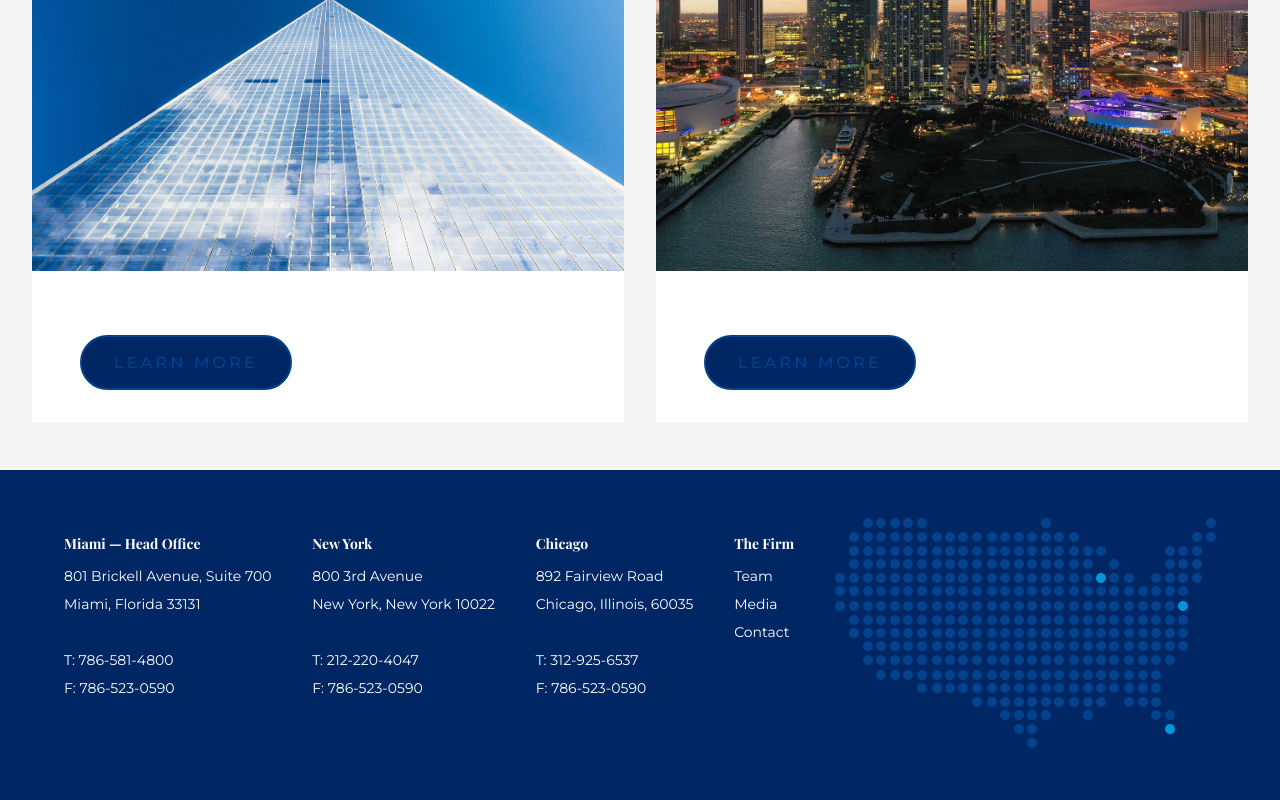
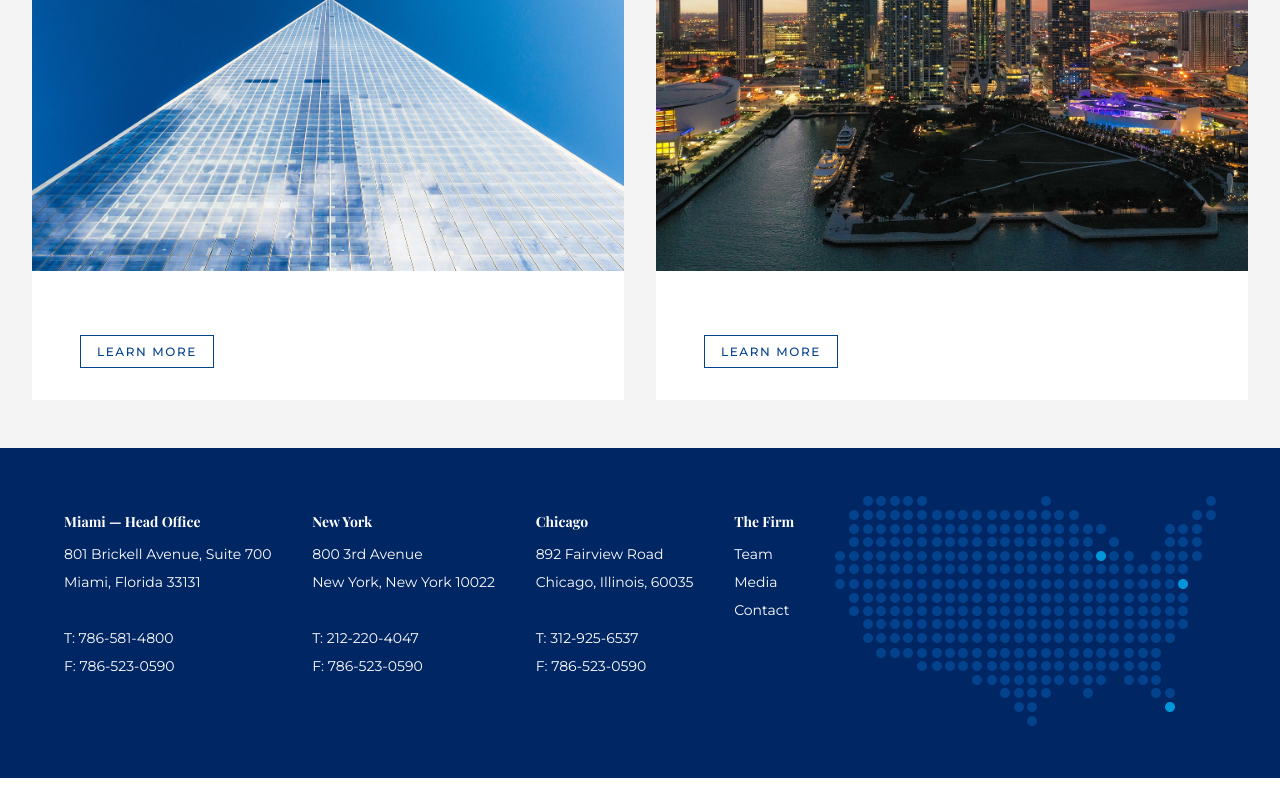
Before and after one commit to majorwaves/cgi, a React (Create React App) app: page / in a window 1280 px wide. Shown: the part 837-1637 px from the top of the page. After the commit the page ends 1615 px from the top, so only its background shows below. Built offline with nearby package versions, Linux system fonts and the light colour scheme.

Commit message:
Style Button to match specs

```diff
--- a/src/components/Button.js
+++ b/src/components/Button.js
@@ -1,19 +1,26 @@
-import React from 'react';
-import styled from 'styled-components';
+import React from 'react'
+import styled from 'styled-components'
+import { device } from '../utils/devices'
 
 const Wrapper = styled.button`
-  padding: 1rem 2rem;
-  border-radius: 30px;
-  font-size: 16px;
+  width: 100%;
+  padding: .5rem 1rem;
+  font-size: 12px;
   font-weight: 500;
   font-family: ${props => props.theme.type.body};
   text-transform: uppercase;
-  letter-spacing: 0.2rem;
-  background: ${props => props.primary ? props.theme.color.dark : 'transparent' };
+  letter-spacing: 0.1rem;
+  background: ${props => props.primary ? 'transparent' : props.theme.color.dark };
   color: ${props => props.primary ? 'white' : props.theme.color.light };
-  border: ${props => props.primary ? `2px solid ${props.theme.color.dark}` : `2px solid ${props.theme.color.light}` };
+  border: ${props => props.primary ? `1px solid white` : `1px solid ${props.theme.color.light}` };
   cursor: pointer;
   transition: 0.2s all ease-in-out;
+  text-decoration: none;
+
+  @media ${device.laptop}{
+    display: inline-flex;
+    width: fit-content;
+  }
 
   &:hover {
     transform: translate(0, -2px);
```
